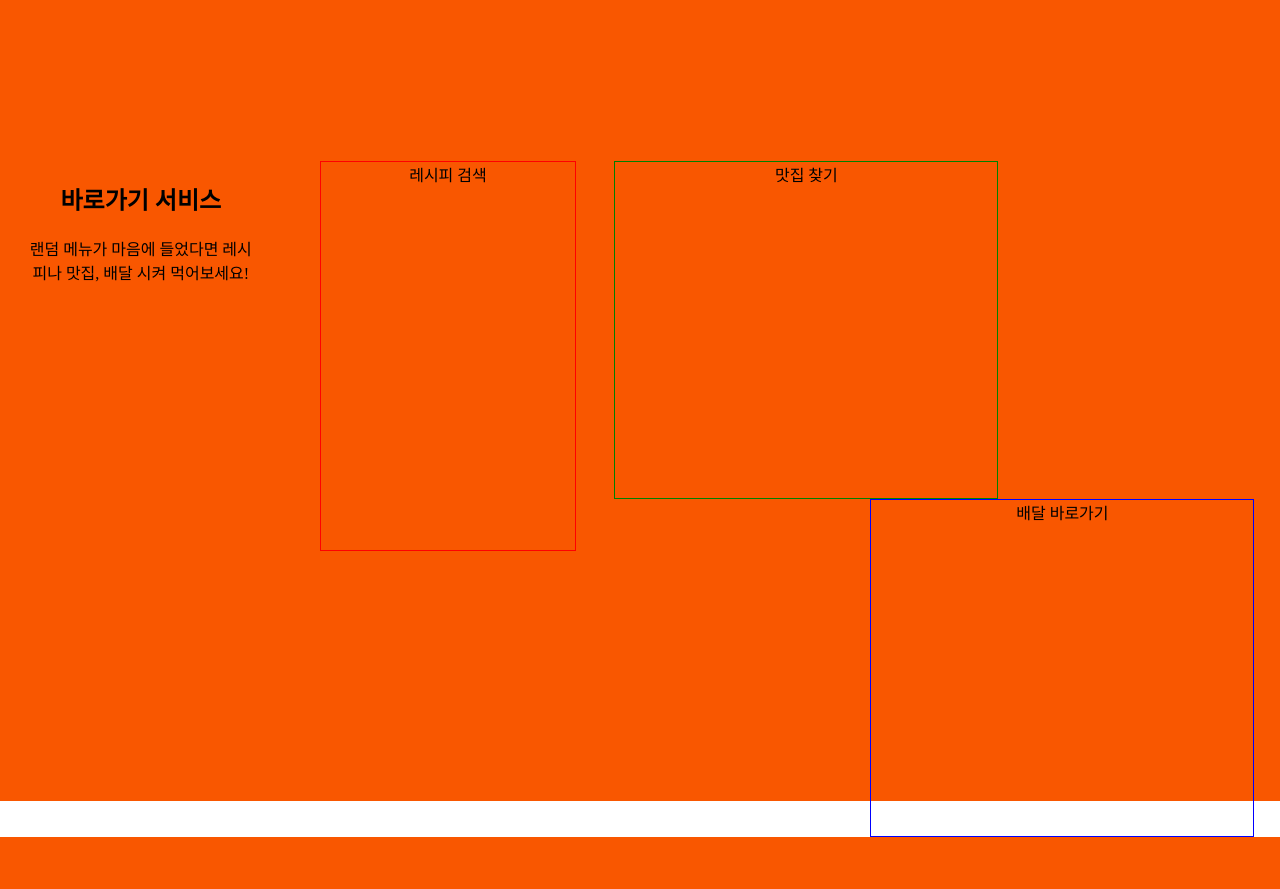
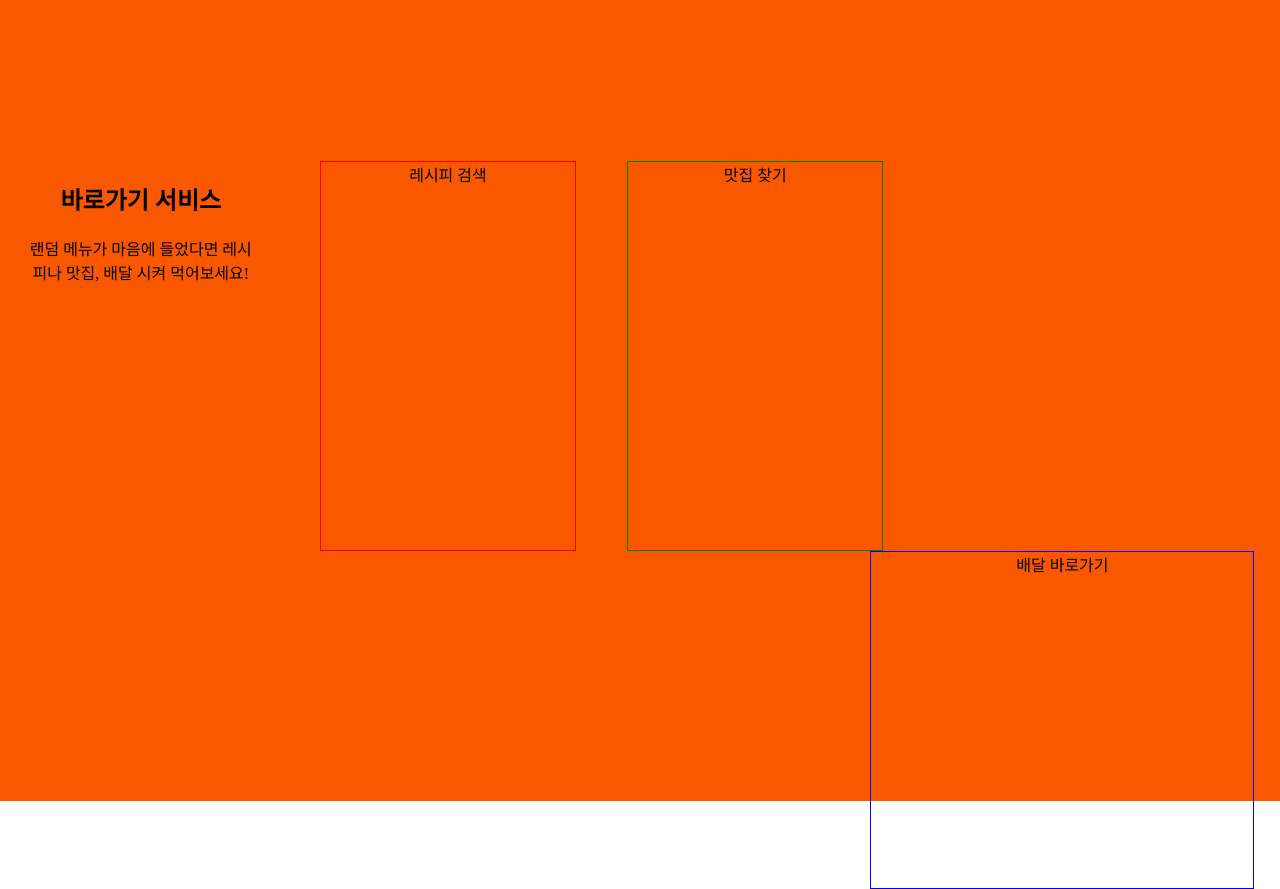
Before and after one commit to eunag63/Pick-the-food, a Django app: page /click/ in a window 1280 px wide. Shown: the part 799-1688 px from the top of the page. Before the commit the page ends 1636 px from the top, so only its background shows below. Run offline with Django 3.2, Linux system fonts and the light colour scheme; data comes from the database, SQL or seed files in the repository; some web fonts are replaced.

Commit message:
(css) .shortcut2 수정

```diff
--- a/mysite/pickFood/static/css/main.css
+++ b/mysite/pickFood/static/css/main.css
@@ -55,9 +55,9 @@ body{
 .shortcut2{
   border: 1px solid green;
   float: left;
-  margin-left: 3%;
-  width: 30%;
-  height: 65%;
+  margin-left: 4%;
+  width: 20%;
+  height: 75%;
   box-sizing: border-box;
 }
 .shortcut3{
```
